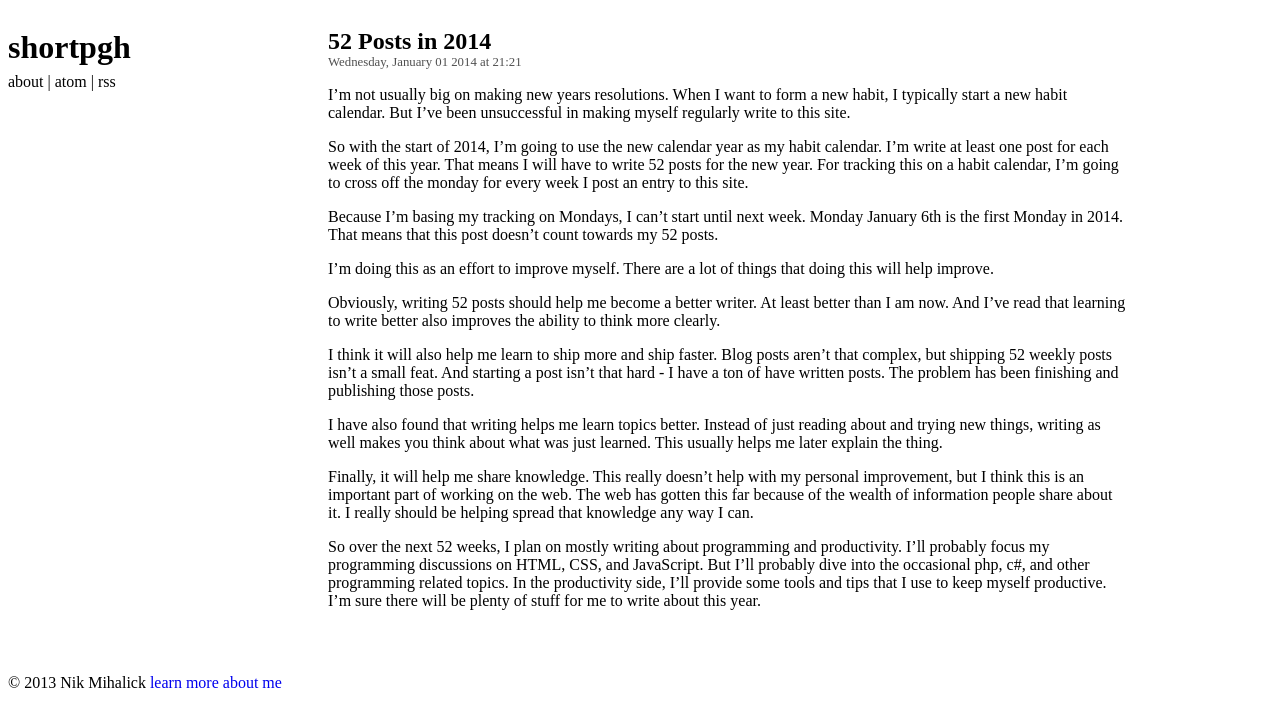
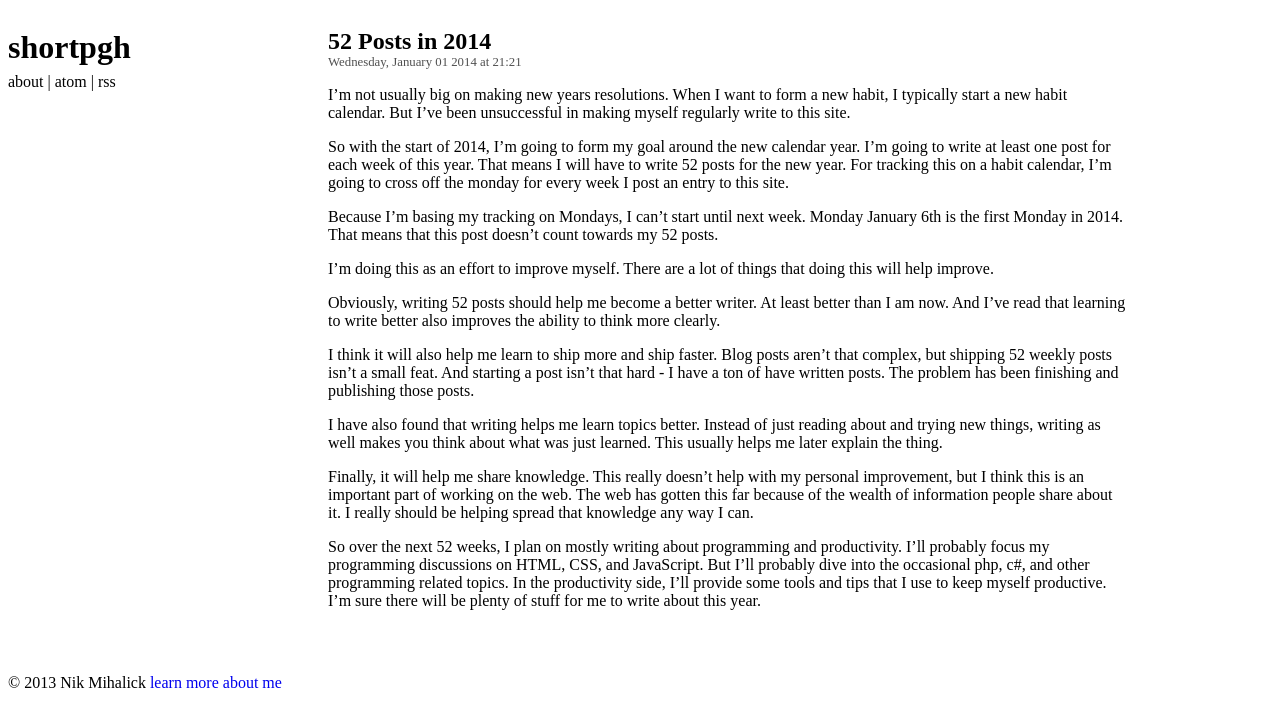
Before and after one commit to shortpgh/site, a Jekyll site: the page built from _posts/2014-01-01-52-posts-in-2014.md, in a window 1280 px wide. Shown: the top 727 px of the page. Built offline with Jekyll 4.4.1, drawn with Linux system fonts in a browser that asks for light colours; Markdown is read by kramdown in place of the engine named in the settings.

Commit message:
minor update to the wording of this text.

```diff
--- a/_posts/2014-01-01-52-posts-in-2014.md
+++ b/_posts/2014-01-01-52-posts-in-2014.md
@@ -8,7 +8,8 @@ tags: self improvement
 
 I'm not usually big on making new years resolutions. When I want to form a new habit, I typically start a new habit calendar. But I've been unsuccessful in making myself regularly write to this site.
 
-So with the start of 2014, I'm going to use the new calendar year as my habit calendar. I’m write at least one post for each week of this year. That means I will have to write 52 posts for the new year. For tracking this on a habit calendar, I’m going to cross off the monday for every week I post an entry to this site.
+So with the start of 2014, I'm going to form my goal around the new calendar
+year. I’m going to write at least one post for each week of this year. That means I will have to write 52 posts for the new year. For tracking this on a habit calendar, I’m going to cross off the monday for every week I post an entry to this site.
 
 Because I’m basing my tracking on Mondays, I can’t start until next week. Monday January 6th is the first Monday in 2014. That means that this post doesn't count towards my 52 posts.
 
```
